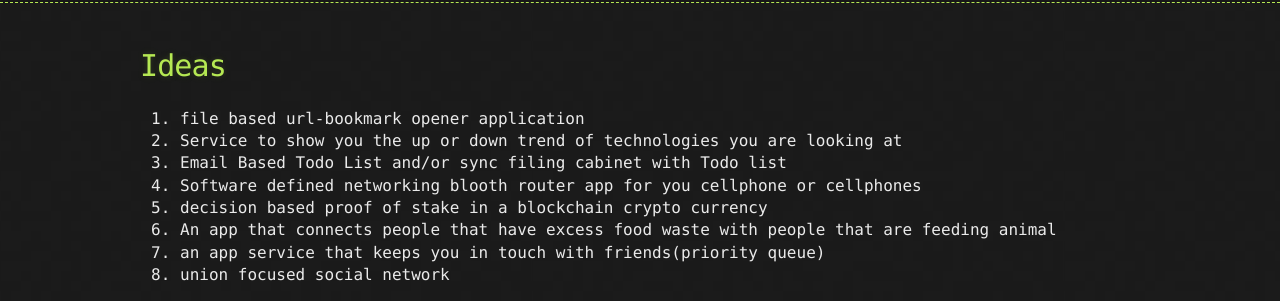
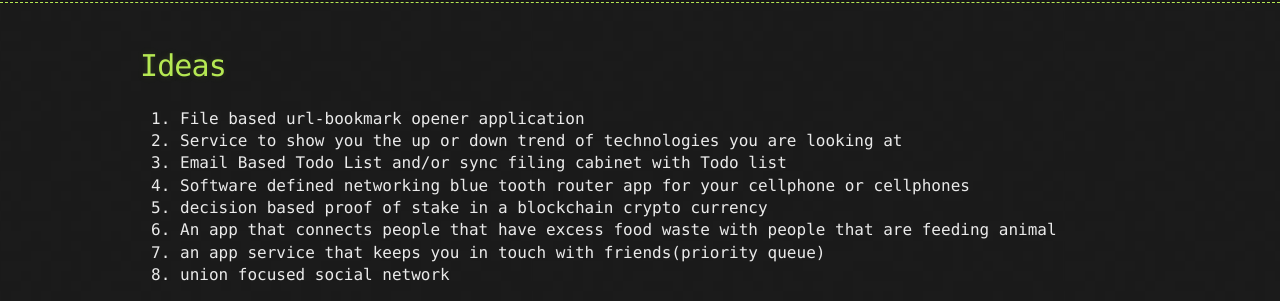
Before and after one commit to tbeckenhauer/tbeckenhauer.github.io, a Jekyll site: the page built from ideas.markdown, in a window 1280 px wide. Shown: the part 190-491 px from the top of the page. Built offline with Jekyll 4.4.1, drawn with Linux system fonts in a browser that asks for light colours.

Commit message:
Update ideas.markdown

```diff
--- a/ideas.markdown
+++ b/ideas.markdown
@@ -5,10 +5,10 @@ tags: [Ideas]
 permalink: /ideas
 ---
 
-1. file based url-bookmark opener application
+1. File based url-bookmark opener application
 2. Service to show you the up or down trend of technologies you are looking at
 3. Email Based Todo List and/or sync filing cabinet with Todo list
-4. Software defined networking blooth router app for you cellphone or cellphones
+4. Software defined networking blue tooth router app for your cellphone or cellphones
 5. decision based proof of stake in a blockchain crypto currency
 6. An app that connects people that have excess food waste with people that are feeding animal
 7. an app service that keeps you in touch with friends(priority queue)
```
